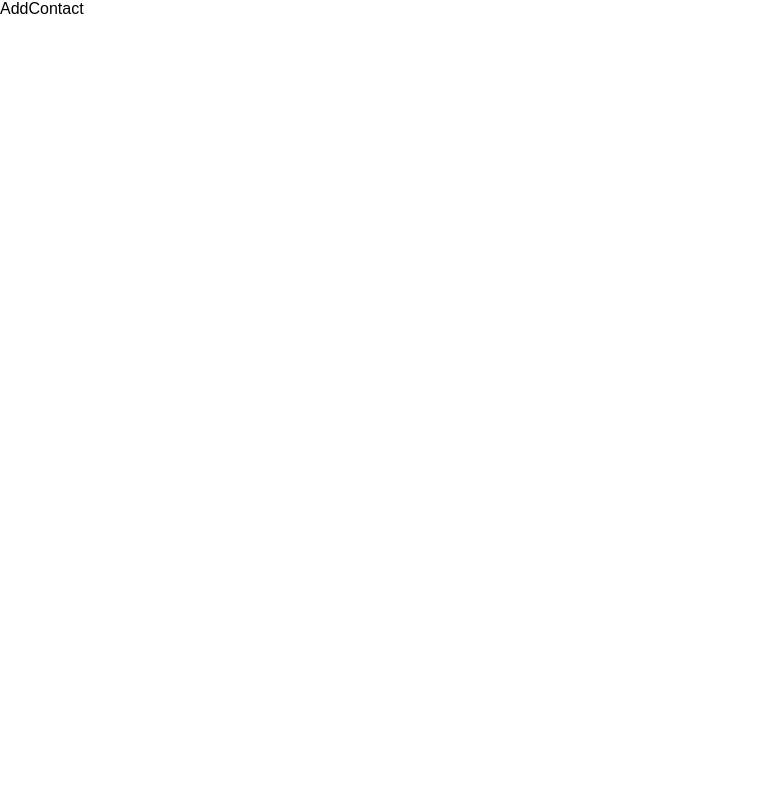
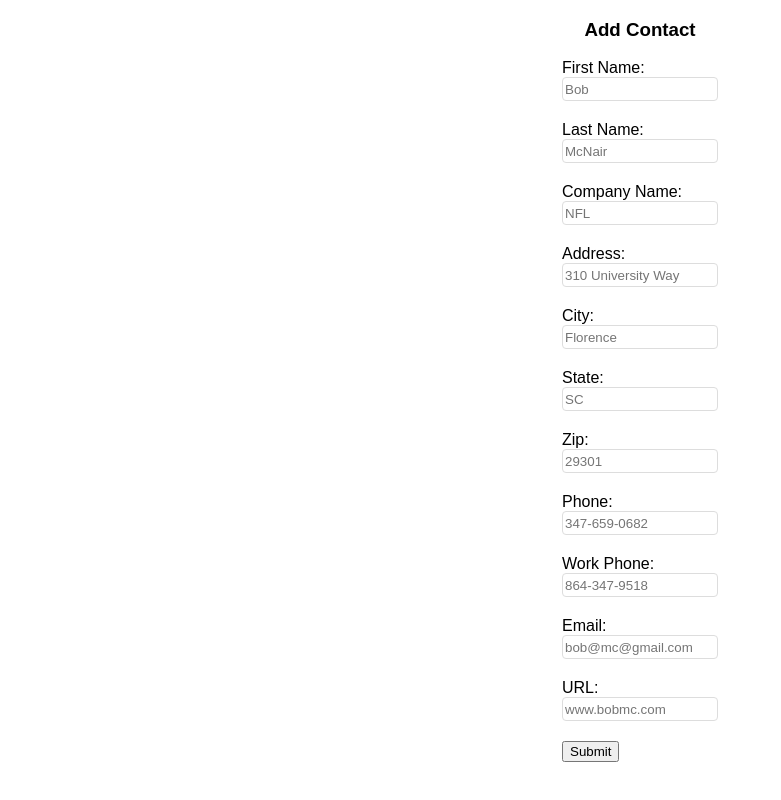
Before and after one commit to Alebron23/contactApp, a React (Create React App) app: page /add_contact in a window 1280 px wide. Shown: the whole page, without its empty margins (0-781 px from the left). Built offline with nearby package versions, Linux system fonts and the light colour scheme.

Commit message:
added the form, repos and utils folder, and got the post request working with axios.

```diff
--- a/package.json
+++ b/package.json
@@ -3,6 +3,7 @@
   "version": "0.1.0",
   "private": true,
   "dependencies": {
+    "axios": "^0.18.0",
     "prop-types": "^15.6.1",
     "react": "^16.3.0",
     "react-dom": "^16.3.0",
--- a/src/App.js
+++ b/src/App.js
@@ -13,7 +13,7 @@ class App extends Component {
 
         <div className="app-container">
           <div className="app">
-            <Header />
+            <Header index={5} />
             app
           </div>
 
--- a/src/components/AddContact.css
+++ b/src/components/AddContact.css
@@ -0,0 +1,19 @@
+.add-contact-container {
+  height: 100%;
+  align-items: center;
+  display: flex;
+  flex-direction: column;
+  width: 100%;
+}
+
+input {
+  border: 1px solid #DDDDDD;
+  border-radius: 4px;
+  height: 20px;
+  margin-bottom: 20px;
+  width: 150px;
+}
+
+/* .add-contact {
+    display: inline-block;
+} */
--- a/src/components/AddContact.js
+++ b/src/components/AddContact.js
@@ -1,12 +1,222 @@
-import React from 'react';
+import React, { Component } from 'react';
 import PropTypes from 'prop-types';
 
-const AddContact = () => (
-    <div> AddContact</div>
-)
+import { addContactAsync } from '../repositories/projectsRepo';
+
+import './AddContact.css';
+
+class AddContact extends Component {
+  state = {
+    firstName: '',
+    lastName: '',
+    companyName: '',
+    address: '',
+    city: '',
+    state: '',
+    zip: '',
+    phone: '',
+    workPhone: '',
+    email: '',
+    url: ''
+  }
+
+  // constructor() {
+  //   super()
+  //   this.state = {
+
+  //   }
+  // Don't have to do this because arrow funciton do automatic this binding.
+  // this.handleFirstNameChange = this.handleFirstNamechange.bind(this)
+  // }
+
+
+  // handleFirstName = function(event) { this.setState({})}
+  handleFirstNameChange = event => this.setState({ firstName: event.target.value });
+  handleLastNameChange = event => this.setState({ lastName: event.target.value });
+  handleCompanyNameChange = event => this.setState({ companyName: event.target.value });
+  handleAddressChange = event => this.setState({ address: event.target.value });
+  handleCityChange = event => this.setState({ city: event.target.value });
+  handleStateChange = event => this.setState({ state: event.target.value });
+  handleZipChange = event => this.setState({ zip: event.target.value });
+  handlePhoneChange = event => this.setState({ phone: event.target.value });
+  handleWorkPhoneChange = event => this.setState({ workPhone: event.target.value });
+  handleEmailChange = event => this.setState({ email: event.target.value });
+  handleUrlChange = event => this.setState({ url: event.target.value });
+
+  handleSubmit = async event => {
+    if (this.state.firstName === '') {
+      alert('Please enter a valid First Name');
+    } else {
+      event.preventDefault();
+      await addContactAsync({
+        first_name: this.state.firstName,
+        last_name: this.state.lastName,
+        company_name: this.state.companyName,
+        address: this.state.address,
+        city: this.state.city,
+        state: this.state.state,
+        zip: this.state.zip,
+        phone: this.state.phone,
+        work_phone: this.state.workPhone,
+        email: this.state.email,
+        url: this.state.url
+      });
+
+      this.setState({
+        firstName: '',
+        lastName: '',
+        companyName: '',
+        address: '',
+        city: '',
+        state: '',
+        zip: '',
+        phone: '',
+        workPhone: '',
+        email: '',
+        url: ''
+      })
+    }
+  }
+
+  render() {
+    let {
+      firstName,
+      lastName,
+      companyName,
+      address,
+      city,
+      state,
+      zip,
+      phone,
+      workPhone,
+      email,
+      url
+    } = this.state;
+
+    return (
+      <div className="add-contact-container">
+      <h3> Add Contact </h3>
+
+      <form id="AddContactForm" onSubmit={this.handleSubmit}>
+          <label>First Name: </label><br />
+            <input
+              className="form-input"
+              type="text"
+              name="first_name"
+              placeholder="Bob"
+              onChange={this.handleFirstNameChange}
+              value={firstName}/>
+          <br />
+
+          <label>Last Name: </label><br />
+            <input
+              className="form-input"
+              type="text"
+              name="last_name"
+              placeholder="McNair"
+              onChange={this.handleLastNameChange}
+              value={lastName}/>
+          <br />
+
+          <label>Company Name: </label><br />
+            <input
+              className="form-input"
+              type="text"
+              name="company_name"
+              placeholder="NFL"
+              onChange={this.handleCompanyNameChange}
+              value={companyName}/>
+          <br />
+
+          <label>Address: </label><br />
+            <input
+              className="form-input"
+              type="text"
+              name="address"
+              placeholder="310 University Way"
+              onChange={this.handleAddressChange}
+              value={address}/>
+          <br />
+
+          <label>City: </label><br />
+            <input
+              className="form-input"
+              type="text"
+              name="city"
+              placeholder="Florence"
+              onChange={this.handleCityChange}
+              value={city}/>
+          <br />
+
+          <label>State: </label><br />
+            <input
+              className="form-input"
+              type="text"
+              name="state"
+              placeholder="SC"
+              onChange={this.handleStateChange}
+              value={state}/>
+          <br />
+
+          <label>Zip: </label><br />
+            <input
+              className="form-input"
+              type="text"
+              name="zip"
+              placeholder="29301"
+              onChange={this.handleZipChange}
+              value={state}/>
+          <br />
+
+          <label>Phone: </label><br />
+            <input
+              className="form-input"
+              type="text"
+              name="phone"
+              placeholder="347-659-0682"
+              onChange={this.handlePhoneChange}
+              value={phone}/>
+          <br />
+
+          <label>Work Phone: </label><br />
+            <input
+              className="form-input"
+              type="text"
+              name="work_phone"
+              placeholder="864-347-9518"
+              onChange={this.handleWorkPhoneChange}
+              value={workPhone}/>
+          <br />
+
+          <label>Email: </label><br />
+            <input
+              className="form-input"
+              type="text"
+              name="email"
+              placeholder="bob@mc@gmail.com"
+              onChange={this.handleEmailChange}
+              value={email}/>
+          <br />
+
+          <label>URL: </label><br />
+            <input
+              className="form-input"
+              type="text"
+              name="url"
+              placeholder="www.bobmc.com"
+              onChange={this.handleUrlChange}
+              value={url}/>
+          <br />
+
+          <button id="submitTransaction" className="submit-button" type="submit" name="form-submit"> Submit</button>
+      </form>
+    </div>
+    )
+  }
+}
 
 AddContact.propTypes = {
-
+  handleSubmit: PropTypes.func
 }
 
 export default AddContact
--- a/src/components/Header.js
+++ b/src/components/Header.js
@@ -21,7 +21,7 @@ const Header = () => (
 )
 
 Header.propTypes = {
-
+  index: PropTypes.number
 }
 
 export default Header
--- a/src/index.css
+++ b/src/index.css
@@ -1,4 +1,5 @@
 html {
+  font-family: 'Khula', sans-serif;
   height: 100%;
 }
 
--- /dev/null
+++ b/src/repositories/projectsRepo.js
@@ -0,0 +1,5 @@
+import { apiRequestAsync } from '../utils/fetchData'
+
+export const addContactAsync = async(contactInfo) => {
+  await apiRequestAsync(`https://challenge.acstechnologies.com/api/contact`, { body: contactInfo, method: 'POST' })
+}
--- /dev/null
+++ b/src/utils/fetchData.js
@@ -0,0 +1,34 @@
+import axios from 'axios'
+
+export const apiRequestAsync = async(path, options = {}, isTotal) => {
+  const method = options.method || 'GET'
+  const headers = { 'X-Auth-Token': 'M94Ga2btxEXc3qQdE9BbndBBkpHRrmpQrFGxx2K0' }
+  const body = JSON.stringify(options.body)
+
+  if (body) {
+    headers['Content-Type'] = 'application/json'
+  }
+
+  try {
+    const res = await axios({
+      method,
+      url: `${path}`,
+      data: body,
+      headers
+    })
+
+    // Get total number of projects
+    if (isTotal) {
+      return { projectsData: res.data, projectsTotal: res.headers['x-total-count'] }
+    }
+
+    const obj = { x: 'sdfsdf'}
+
+    return res.data
+  } catch (error) {
+    const newError = new Error(error.response.statusText)
+
+    newError.response = error.response
+    alert(newError)
+  }
+}
```
Also changed, not shown: 1 other file (tests, documents, lock files or other folders).
